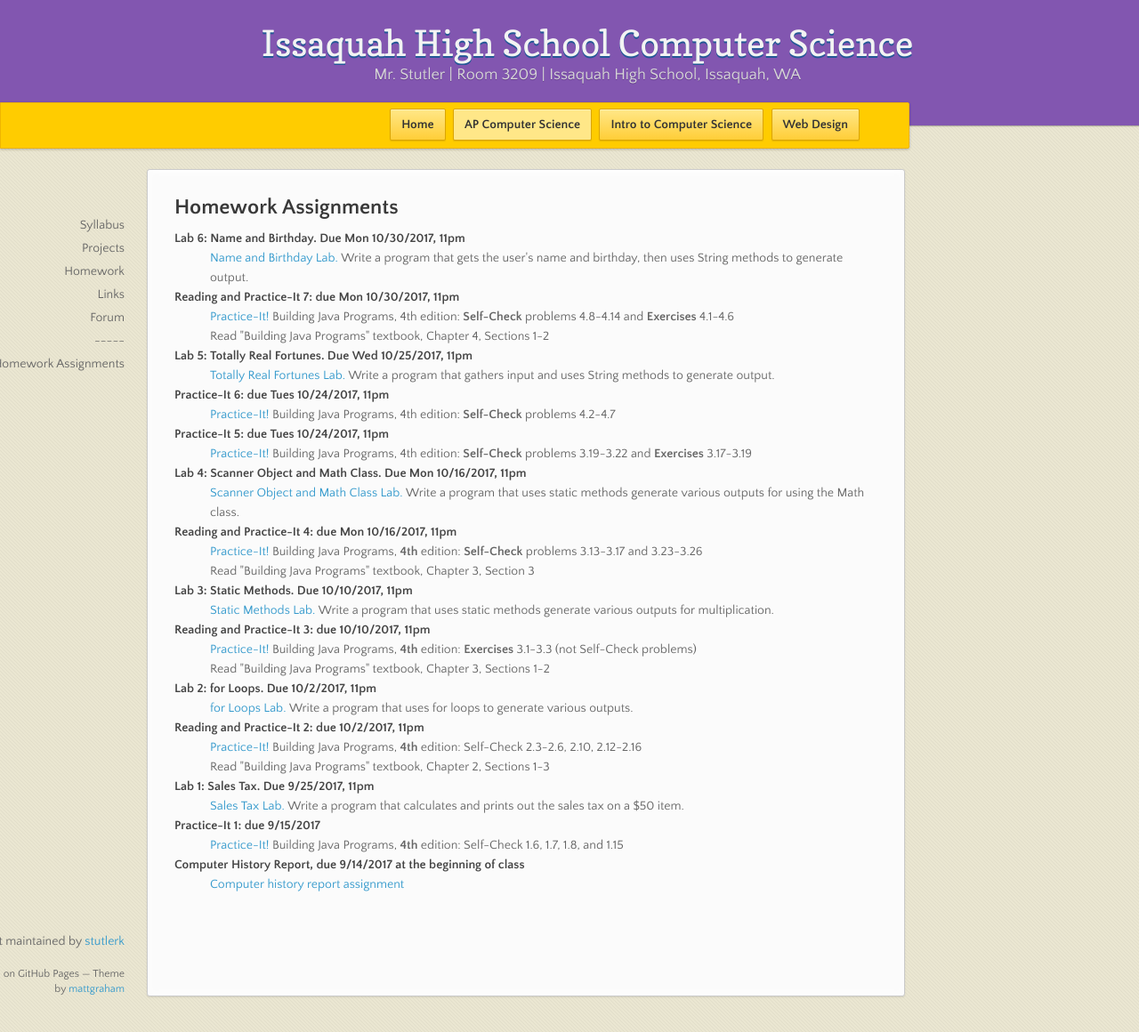
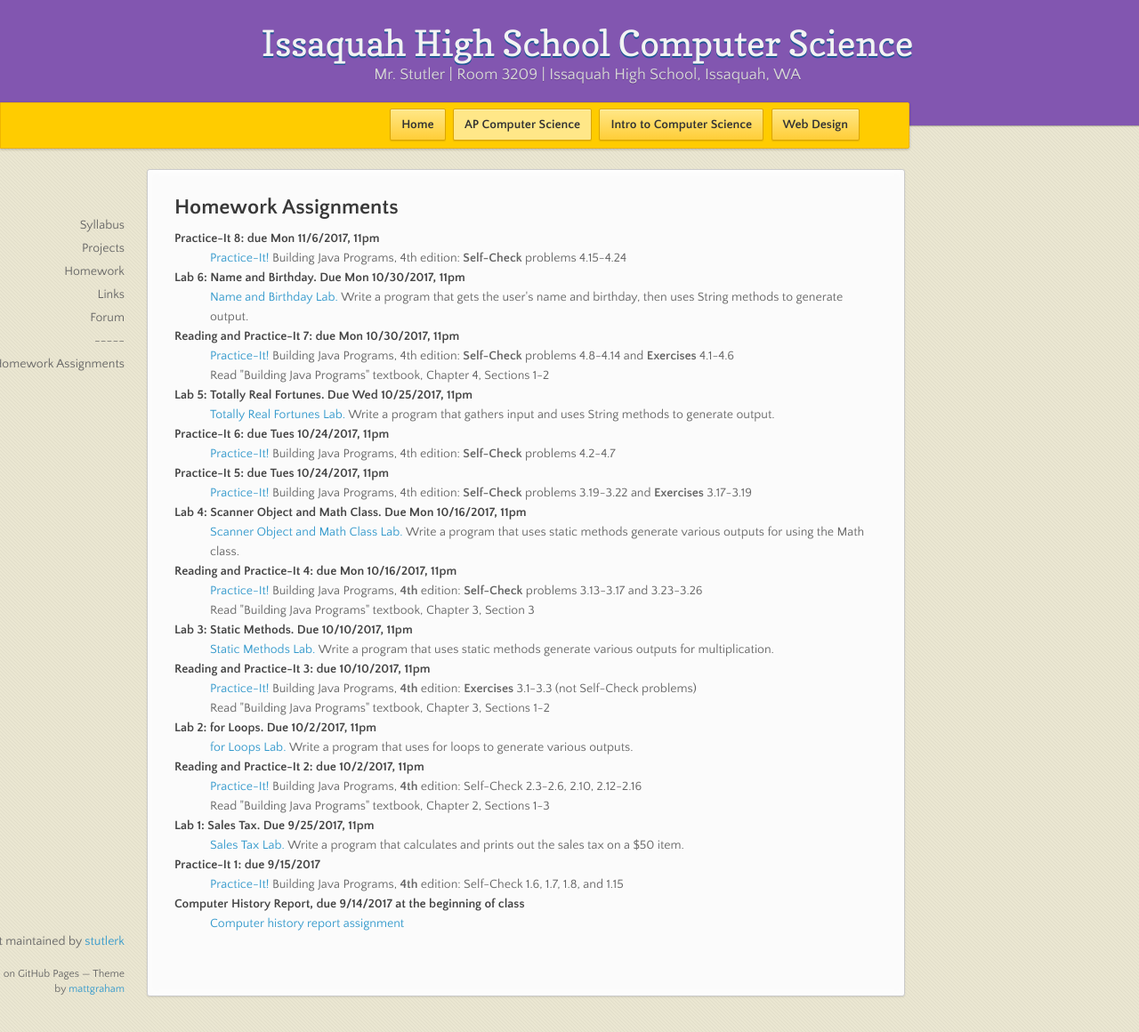
Before and after one commit to stutlerk/ihs-website, a Jekyll site: the page built from _apcs/homework.html, in a window 1280 px wide and 1160 px high. Shown: the whole window at 89% size. Built offline with Jekyll 4.4.1, drawn with Linux system fonts in a browser that asks for light colours; nearby versions of some CDN libraries.

Commit message:
Update homework.html

```diff
--- a/_apcs/homework.html
+++ b/_apcs/homework.html
@@ -6,6 +6,9 @@
 <section>
 <h2>Homework Assignments</h2>
   <dl>
+    <dt>Practice-It 8: due Mon 11/6/2017, 11pm</dt>
+    <dd><a href="https://practiceit.cs.washington.edu/" target="_blank">Practice-It!</a> Building Java Programs, 4th edition: <b>Self-Check</b> problems 4.15-4.24</dd>
+
     <dt>Lab 6: Name and Birthday. Due Mon 10/30/2017, 11pm</dt>
     <dd><a href="https://issaquahwednet-my.sharepoint.com/personal/stutlerk_issaquah_wednet_edu/_layouts/15/guestaccess.aspx?docid=0bdc83d83d8da4bd981d7b19ab3ae330d&authkey=AZc-zgYl4yhIh6EfdpD_PvI">Name and Birthday Lab.</a> Write a program that gets the user's name and birthday, then uses String methods to generate output.</dd>
 
```
